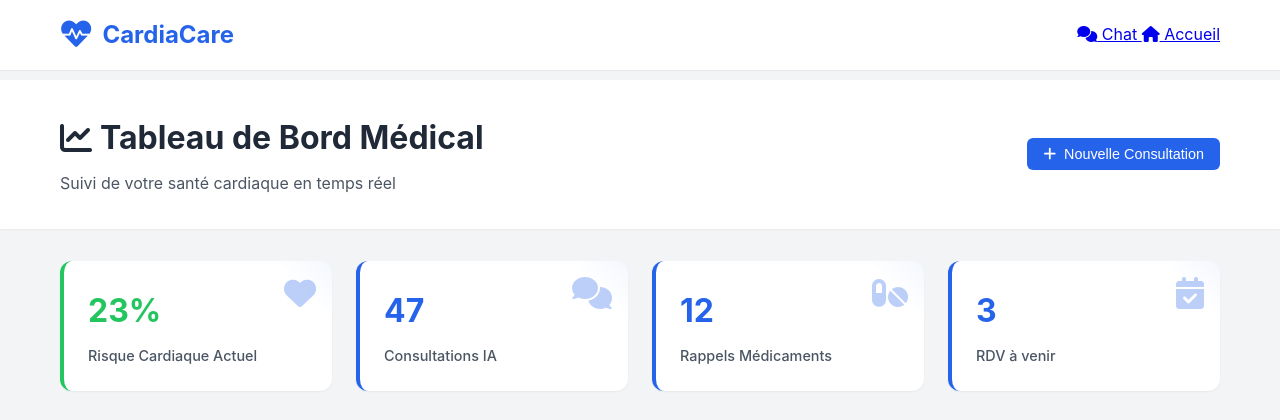
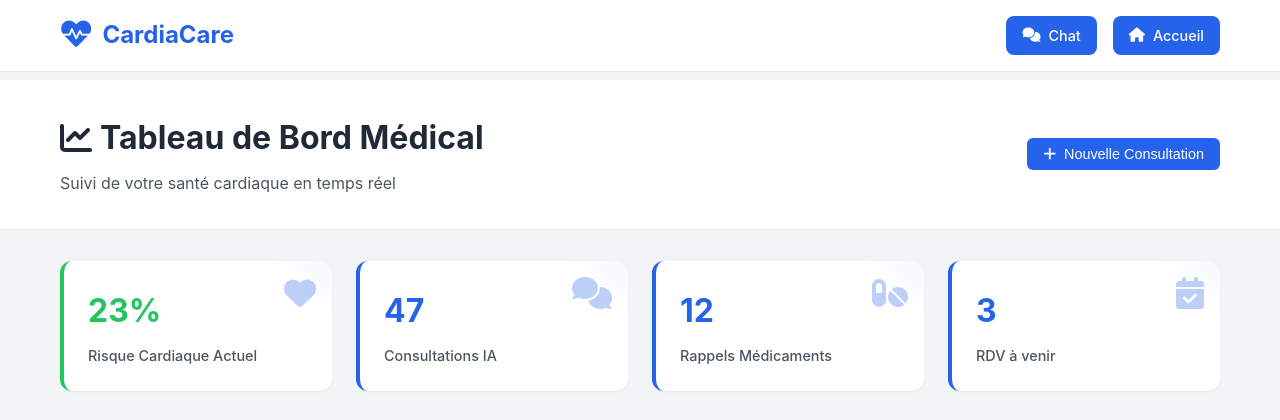
Before and after one commit to Ayahanini/PFA, a Python web app: template templates/dashbord.html in a window 1280 px wide. Shown: the top 420 px of the page. Run offline with Jinja, Linux system fonts and the light colour scheme; the template is opened without the code that fills it, so the values that code supplies are empty.

Commit message:
Tableau de bord patient

```diff
--- a/static/css/dashbord.css
+++ b/static/css/dashbord.css
@@ -1,4 +1,28 @@
 /* Dashboard Specific Styles */
+.nav-actions {
+    display: flex;
+    gap: 1rem;
+}
+
+.nav-btn {
+    display: flex;
+    align-items: center;
+    gap: 0.5rem;
+    padding: 0.5rem 1rem;
+    background: var(--primary-color);
+    color: white;
+    text-decoration: none;
+    border-radius: 8px;
+    font-size: 0.9rem;
+    font-weight: 500;
+    transition: all 0.3s ease;
+}
+
+.nav-btn:hover {
+    background: var(--dark-color);
+    transform: translateY(-1px);
+}
+
 .dashboard-container {
     padding-top: 80px;
     min-height: 100vh;
```
